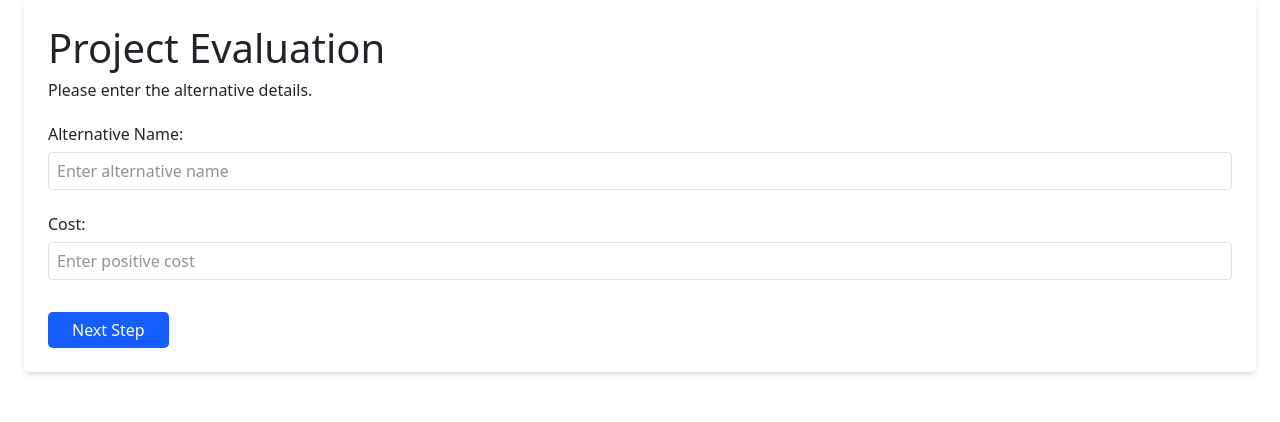
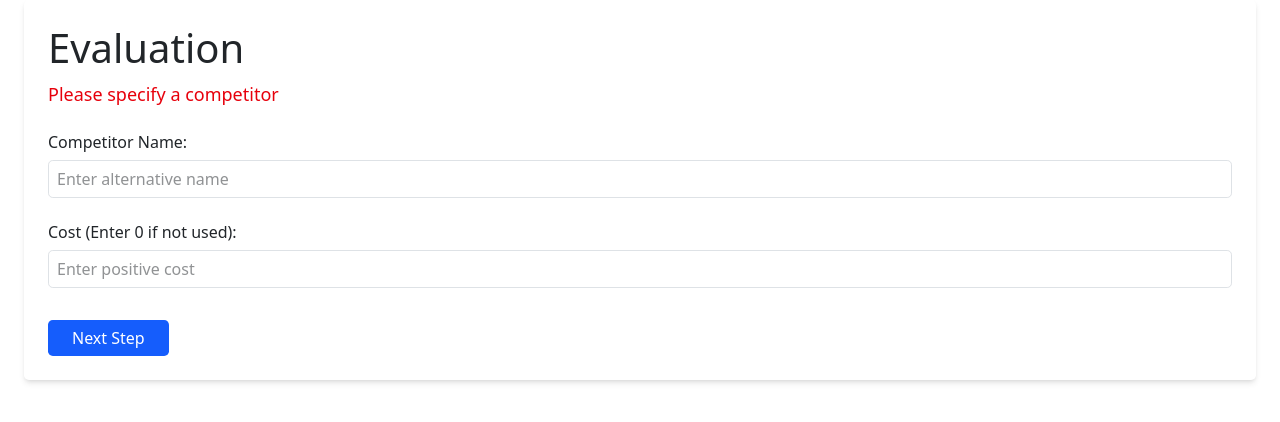
Before and after one commit to MalavyaRaval/LSP, a React (Vite) app in the folder frontend/: page /project/1/evaluation/new in a window 1280 px wide. Shown: the top 422 px of the page. Built offline with nearby package versions, Linux system fonts and the light colour scheme; no server answers.

Commit message:
prof changes 1

```diff
--- a/frontend/src/components/ProjectEvaluation.jsx
+++ b/frontend/src/components/ProjectEvaluation.jsx
@@ -66,7 +66,7 @@ const ProjectEvaluation = () => {
       return;
     }
     const costNum = parseFloat(alternativeCost);
-    if (isNaN(costNum) || costNum <= 0) {
+    if (isNaN(costNum) || costNum < 0) {
       setError("Please enter a positive number for cost.");
       return;
     }
@@ -143,7 +143,7 @@ const ProjectEvaluation = () => {
 
   const renderStep2 = () => (
     <div className="p-6 bg-white rounded-lg shadow-md mx-4">
-      <h1 className="text-2xl font-bold mb-4">Project Evaluation</h1>
+      <h1 className="text-2xl font-bold mb-4">Evaluation</h1>
       <div className="mb-4 flex gap-4">
         <p className="m-0">
           <span className="font-medium">Alternative Name:</span>
@@ -155,7 +155,7 @@ const ProjectEvaluation = () => {
         </p>
       </div>
       <p className="text-red-700 m-0 leading-tight">
-        PLEASE ENTER THE VALUES OF ATTRIBUTES
+        Please enter the valuse of Attributes
       </p>
       {error && <p className="text-red-500">{error}</p>}
       {}
@@ -241,10 +241,12 @@ const ProjectEvaluation = () => {
   if (evaluationStep === 1) {
     return (
       <div className="p-4 leading-tight space-y-2 bg-white rounded-lg shadow-md mx-4">
-        <h1 className="text-2xl font-bold mb-2">Project Evaluation</h1>
-        <p>Please enter the alternative details.</p>
+        <h1 className="text-2xl font-bold mb-2">Evaluation</h1>
+        <p className="text-red-600 text-lg font-medium">
+          Please specify a competitor
+        </p>
         <div className="mt-4">
-          <label className="block mb-2">Alternative Name:</label>
+          <label className="block mb-2">Competitor Name:</label>
           <input
             type="text"
             value={alternativeName ?? ""}
@@ -254,7 +256,7 @@ const ProjectEvaluation = () => {
           />
         </div>
         <div className="mt-4">
-          <label className="block mb-2">Cost:</label>
+          <label className="block mb-2">Cost (Enter 0 if not used):</label>
           <input
             type="number"
             value={alternativeCost ?? ""}
```
